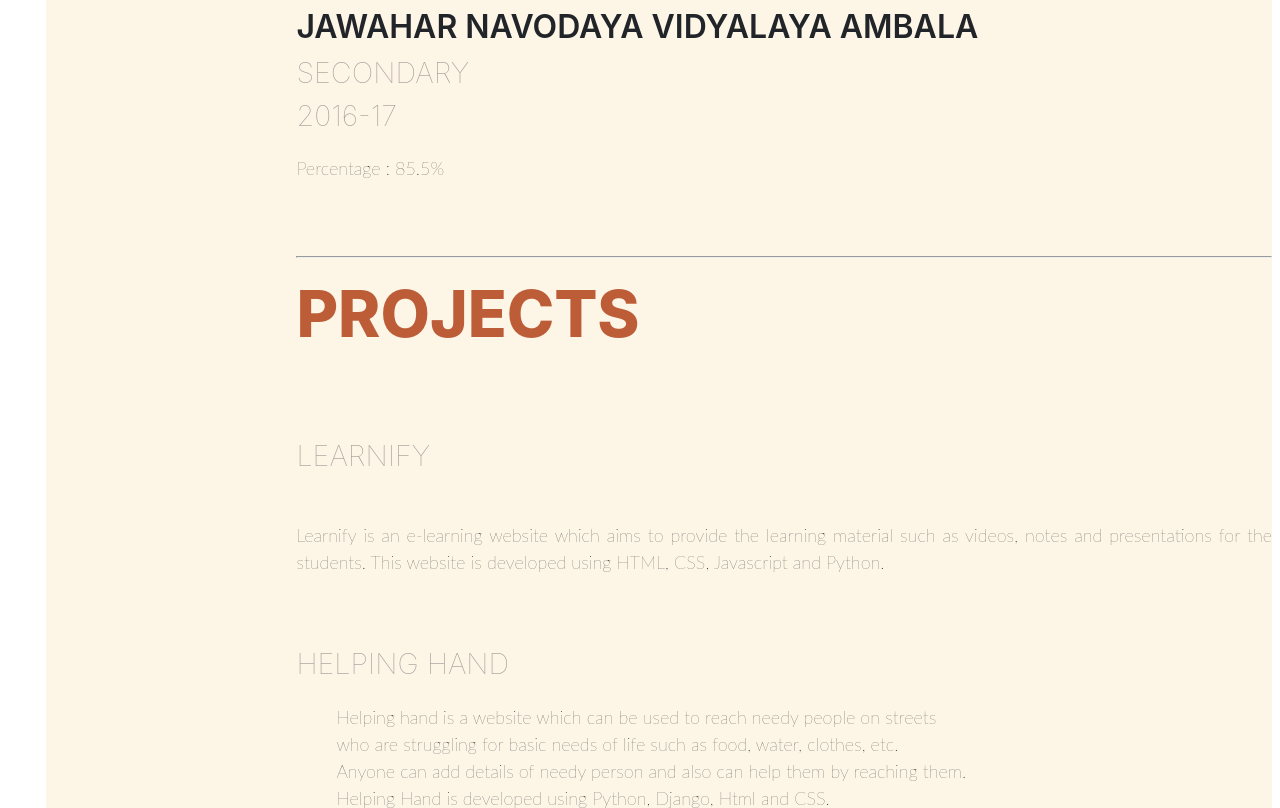
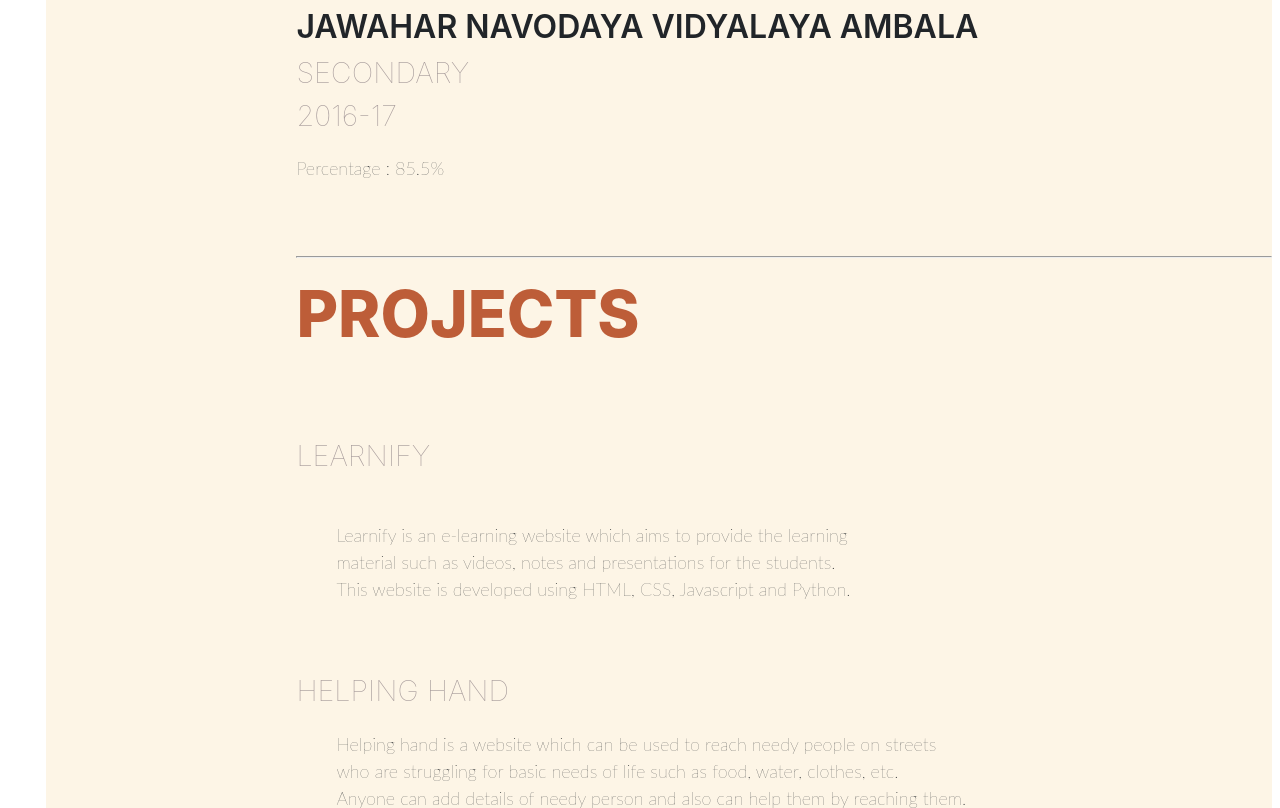
Before and after one commit to iam-anubhav/My-Website, a plain HTML site: page index.html in a window 1280 px wide. Shown: the part 1536-2344 px from the top of the page. Drawn offline with Linux system fonts and the light colour scheme; a web font is replaced by a local one.

Commit message:
Update index.html

```diff
--- a/index.html
+++ b/index.html
@@ -56,9 +56,7 @@
                         <a href="mailto:name@email.com">iamanubhav510@gmail.com</a></h5>
                     </div><br>
                     <p>Software Developer | Problem Solver | Designer | Hodophile <br><br>
-                       I am a tech enthusiast and always passionate to explore and learn new technology.<br>
-                       Always ready to grab new and exciting opportunities.<br>
-                       I like reading books and also love to travel.
+                       Eager, driven, and ready to embark on a journey into the ever-evolving realm of software development, I am Anubhav, a fresh graduate with a passion for crafting digital solutions. As a newcomer to the world of coding, I bring a thirst for learning, an unquenchable curiosity, and an unwavering determination to excel in this dynamic field. With a foundation in programming languages and a natural affinity for problem-solving, I'm excited to contribute my energy and fresh perspective to create innovative software that pushes boundaries and makes a meaningful impact. Join me on this exciting adventure as I leverage my skills and enthusiasm to turn ideas into reality, one line of code at a time.
                     </p>
                     <br>
                      <div class="social-icons">
@@ -132,13 +130,17 @@
                             <h5>LearniFy</h5>
                         </div>
                         <div class="description">
+                            <ul>
+                                <li>
                                     <p>
                                         <br>
-                                    Learnify is an e-learning website which aims to provide the learning
-                                    material such as videos, notes and presentations for the students.
+                                    Learnify is an e-learning website which aims to provide the learning <br>
+                                    material such as videos, notes and presentations for the students. <br>
                                     This website is developed using HTML, CSS, Javascript and Python.
                                         <br>
                                     </p>
+                                </li>
+                            </ul>
                         </div>
                     </div>
                     <br><br>
@@ -186,7 +188,7 @@
                                 <li>
                                     <p>
                                         It is an Android App for online food delivery. I made this app as a project under the Android<br>
-                                        App Development Training.This helped me to understand and implement all concepts that I learned <br>
+                                        App Development Training.This helped me to understand and implement all concepts that <br> I learned
                                         during this training. This app is developed using Kotlin and Adroid Studio.
                                     </p>
                                 </li>
```
